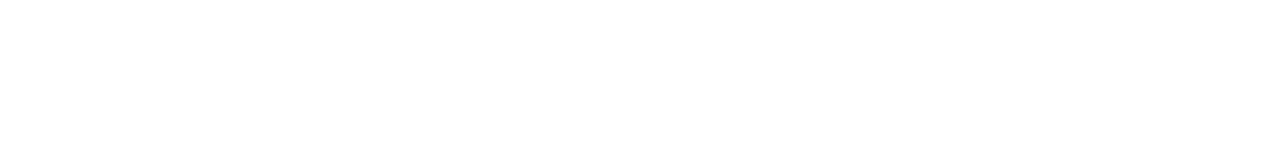
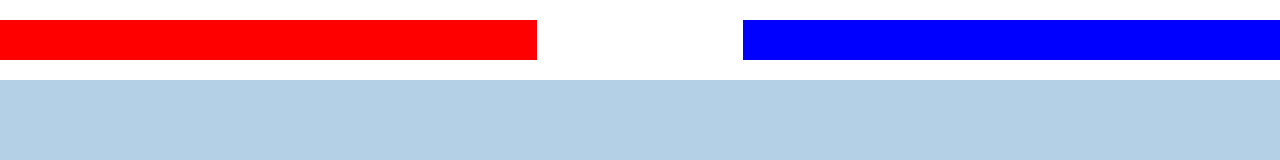
Before and after one commit to UniversoCaotico1997/htmlcss-dropbox, a plain HTML site: page index.html in a window 1280 px wide. Drawn offline with Linux system fonts and the light colour scheme.

Commit message:
Nav commit

```diff
--- a/index.html
+++ b/index.html
@@ -8,6 +8,18 @@
     <title>Dropbox</title>
 </head>
 <body>
+    <header>
+        <nav class="top_banner">
+            <div class="info left"></div>
+            <div class="info right"></div>
+        </nav>
+        <div class="container"></div>
+    </header>
+
+
+
+    <main></main>
+    <footer></footer>
 
 </body>
 </html>
--- a/style.css
+++ b/style.css
@@ -7,3 +7,27 @@
 img{
     max-width: 100%;
 }
+
+header{
+    background-color: #B4D0E7;
+    height: 818px;
+}
+.top_banner{
+    background-color: #FFFFFF ;
+    height: 80px;
+    display: flex;
+    justify-content: space-between;
+}
+
+.info{
+    width: 537px;
+    height: 40px;
+    margin: 1.25rem 0rem;
+}
+.left{
+    background-color: red;
+}
+
+.right{
+    background-color: blue;
+}
```
